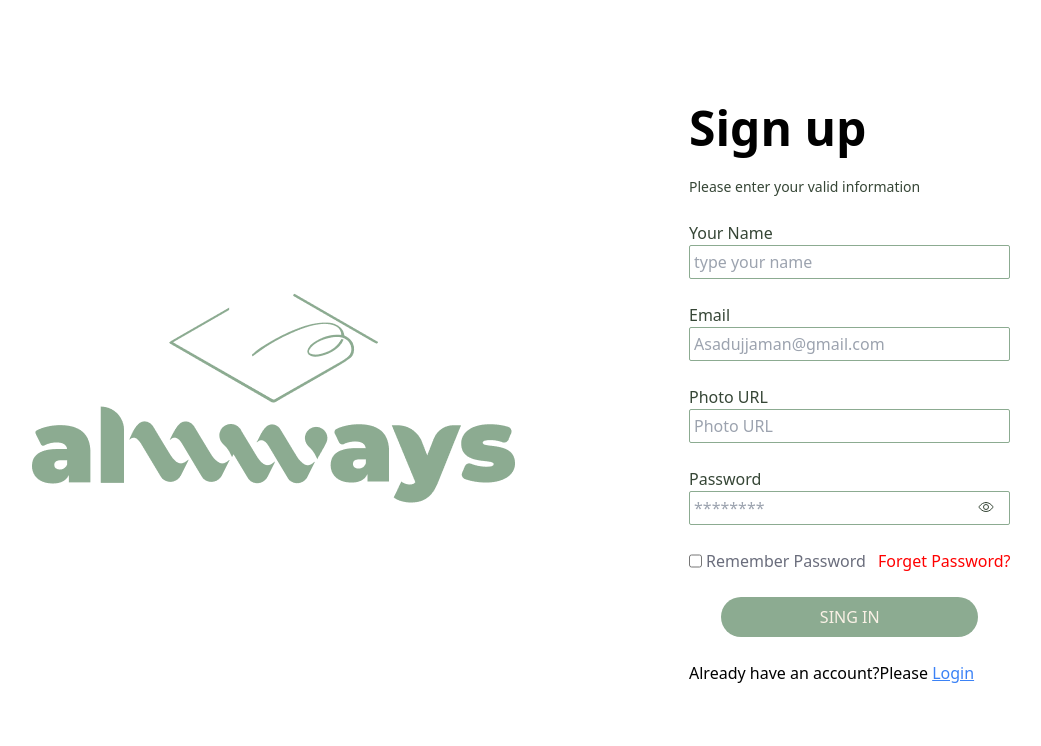
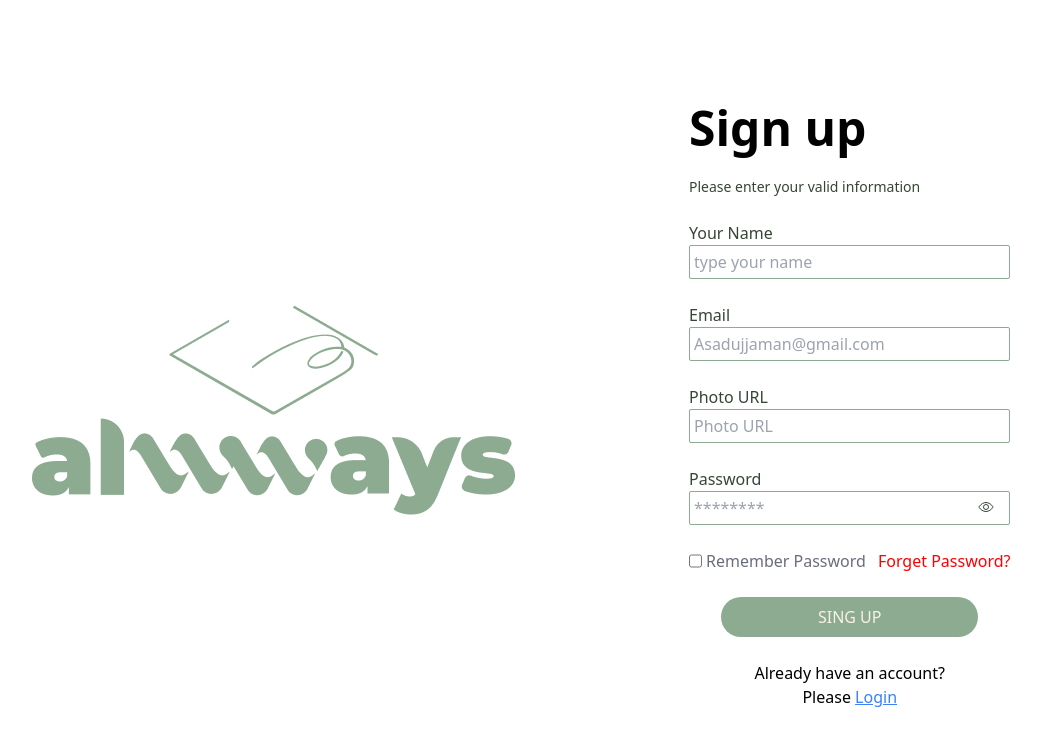
Before and after one commit to AHAl-amin/templete-of-projectrs, a React (Vite) app: page /signup in a window 1280 px wide. Shown: the top 746 px of the page, without its empty margins (119-1160 px from the left). Built offline with nearby package versions, Linux system fonts and the light colour scheme.

Commit message:
added handle button

```diff
--- a/src/assets/Pages/Login/Login.jsx
+++ b/src/assets/Pages/Login/Login.jsx
@@ -63,7 +63,7 @@ function Login() {
               <div className="justify-center flex">
                 <button className=" text-center   items-center bg-[#8CAB91] w-4/5 uppercase text-[16px] text-[#FAF1E6] rounded-[20px] py-2" type="button " name="submit" id=""
 
-                > sing in  </button>
+                > login  </button>
               </div>
             </div>
           </div>
--- a/src/assets/Pages/SignUp/SignUp.jsx
+++ b/src/assets/Pages/SignUp/SignUp.jsx
@@ -6,6 +6,18 @@ import { Link } from "react-router-dom";
 function SignUp() {
 
     const [showPassword, setShowPassword] = useState(false);
+    const handleSubmit = e =>{
+        e.preventDefault();
+
+        const name =e.target.name.value;
+        const email =e.target.email.value;
+        const photo =e.target.photo.value;
+        const password =e.target.password.value;
+        const Users ={name, email, photo, password}
+        console.log(Users)
+        console.log(name,email,photo,password)
+        e.target.reset();
+    }
     return (
         <div className="flex items-center gap-6 justify-evenly md:flex-row flex-col mt-10 ">
             <div className="">
@@ -17,13 +29,13 @@ function SignUp() {
                 <p className="text-[#364636] text-[14px]">
                     Please enter your valid information
                 </p>
-                <form action="">
+                <form onSubmit={handleSubmit} action="">
                     <div className="space-y-6">
                         <div className="text-[#364636]">
                             <span className="text-[#364636] mb-1"> Your Name </span> <br />
                             <input
-                                type="text"
-                                namë="name"
+                                 type="text"
+                                 name="name"
                                 className="w-full border border-[#8CAB91] rounded-sm p-1 "
                                 placeholder="type your name" required
                             />{" "}
@@ -33,7 +45,8 @@ function SignUp() {
                             <span className="text-[#364636] mb-1"> Email </span> <br />
                             <input
                                 type="email"
-                                namë="email"
+
+                                name="email"
                                 className="w-full border border-[#8CAB91] rounded-sm p-1 "
                                 placeholder="Asadujjaman@gmail.com" required
                             />{" "}
@@ -44,7 +57,8 @@ function SignUp() {
                             <span className="text-[#364636] mb-1"> Photo URL </span> <br />
                             <input
                                 type="text"
-                                namë="photo"
+
+                                 name="photo"
                                 className="w-full border border-[#8CAB91] rounded-sm p-1 "
                                 placeholder="Photo URL" required
                             />{" "}
@@ -55,7 +69,8 @@ function SignUp() {
                             <span className="text-[#364636] mb-1"> Password </span> <br />
                             <input
                                 type={showPassword ? "text" : "password"}
-                                namë="password"
+
+                                name="password"
                                 className=" w-full border  border-[#8CAB91] rounded-sm p-1 "
                                 placeholder="********" required
                             />
@@ -83,11 +98,11 @@ function SignUp() {
                             </div>
 
                             <div className="justify-center flex">
-                                <button className=" text-center   items-center bg-[#8CAB91] w-4/5 uppercase text-[16px] text-[#FAF1E6] rounded-[20px] py-2" type="button " name="submit" id=""
+                                <button className=" text-center   items-center bg-[#8CAB91] w-4/5 uppercase text-[16px] text-[#FAF1E6] rounded-[20px] py-2" type="submit "  id=""
 
-                                > sing in  </button>
+                                > sing up  </button>
                             </div>
-                            <p>Already have an account?Please <Link to='/login' className="text-blue-500 underline">Login</Link></p>
+                            <p className="text-center">Already have an account?<br /> Please <Link to='/login' className="text-blue-500 underline">Login</Link></p>
                         </div>
                     </div>
                 </form>
```
